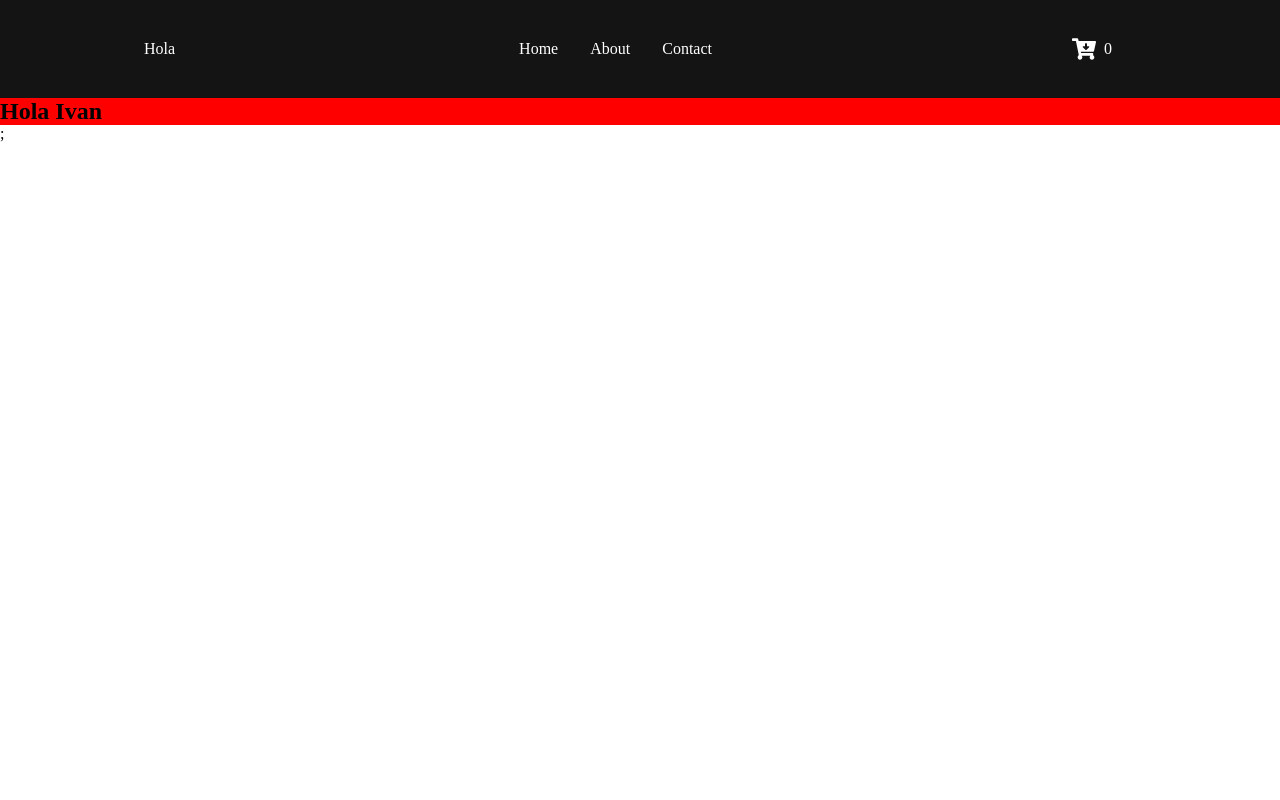
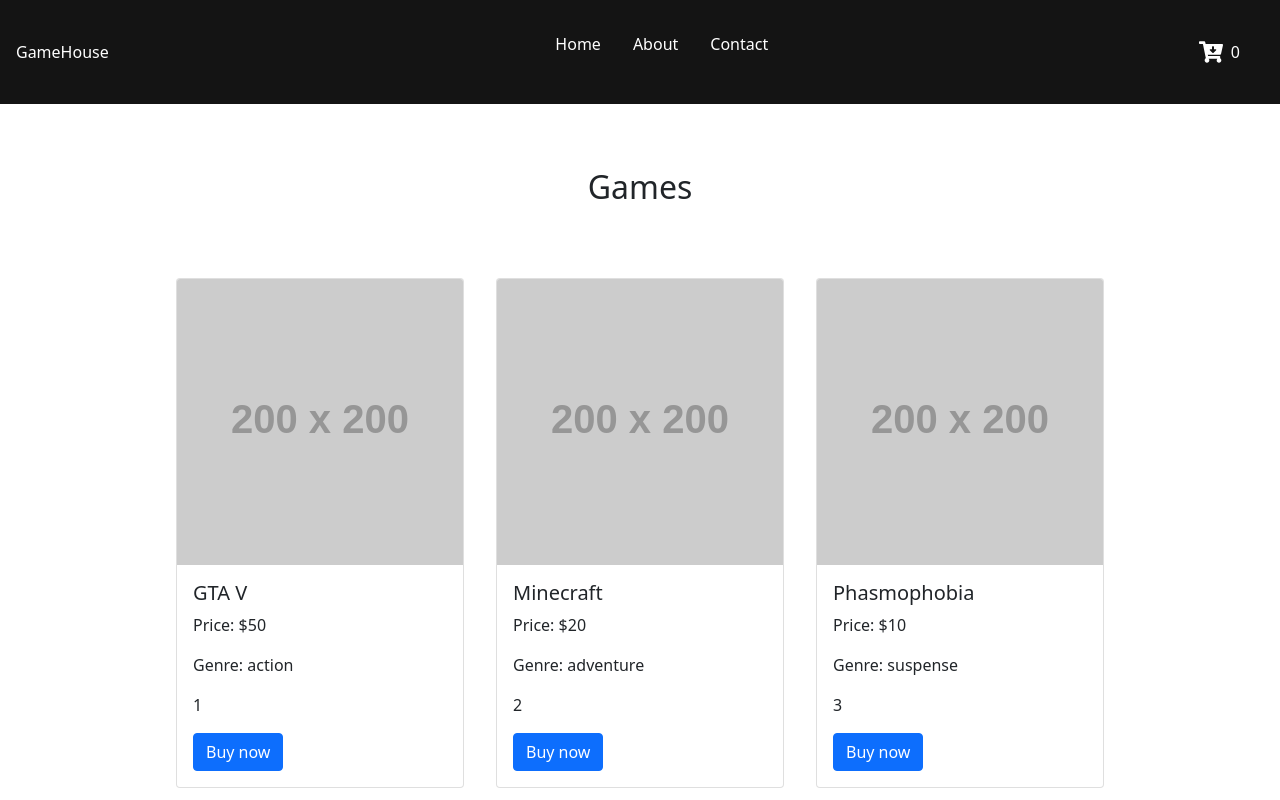
Before and after one commit to ivanstabile/E-commerce-React-CoderHouse, a React (Create React App) app: page / in a window 1280 px wide. Shown: the top 800 px of the page. Built offline with nearby package versions, Linux system fonts and the light colour scheme.

Commit message:
promesas y map

```diff
--- a/package.json
+++ b/package.json
@@ -6,8 +6,11 @@
     "@testing-library/jest-dom": "^5.14.1",
     "@testing-library/react": "^11.2.7",
     "@testing-library/user-event": "^12.8.3",
+    "bootstrap": "^5.1.0",
     "react": "^17.0.2",
+    "react-bootstrap": "^2.0.0-beta.5",
     "react-dom": "^17.0.2",
+    "react-icons": "^4.2.0",
     "react-scripts": "4.0.3",
     "web-vitals": "^1.1.2"
   },
--- a/src/App.js
+++ b/src/App.js
@@ -1,12 +1,14 @@
+import "bootstrap/dist/css/bootstrap.min.css";
 import "./App.css";
 import { NavBar } from "./components/navBar/NavBar.js";
 import { ItemListComponent } from "./components/container/ItemListComponent.js";
+// import { useState } from "react";
 
 function App() {
     return (
         <div className="App">
             <NavBar />
-            <ItemListComponent greeting="Hola Ivan" />;
+            <ItemListComponent />
         </div>
     );
 }
--- /dev/null
+++ b/src/components/container/Item.js
@@ -0,0 +1,22 @@
+import React from "react";
+import Button from "react-bootstrap/Button";
+import Card from "react-bootstrap/Card";
+
+export const Item = ({ img, price, name, genre, id }) => {
+    return (
+        <div className="card__container">
+            <Card style={{ width: "18rem" }}>
+                <Card.Img variant="top" src={img} alt={name} />
+                <Card.Body>
+                    <Card.Title>{name}</Card.Title>
+                    <Card.Text>
+                        <p>Price: ${price}</p>
+                        <p>Genre: {genre}</p>
+                        <p>{id}</p>
+                    </Card.Text>
+                    <Button variant="primary">Buy now</Button>
+                </Card.Body>
+            </Card>
+        </div>
+    );
+};
--- /dev/null
+++ b/src/components/container/ItemList.js
@@ -0,0 +1,14 @@
+import React from "react";
+import { Item } from "./Item";
+export const ItemList = ({ products }) => {
+    return (
+        <section className="products">
+            <h2>Games</h2>
+            <div className="card__container">
+                {products.map((prod) => (
+                    <Item key={prod.id} {...prod} />
+                ))}
+            </div>
+        </section>
+    );
+};
--- a/src/components/container/ItemListComponent.js
+++ b/src/components/container/ItemListComponent.js
@@ -1,9 +1,26 @@
-import React from "react";
+import React, { useEffect, useState } from "react";
+import { call } from "../../helpers/call";
+import { ItemList } from "./ItemList";
 import "./ItemListComponent.scss";
-export const ItemListComponent = ({ greeting }) => {
+
+export const ItemListComponent = () => {
+    const [data, setData] = useState([]);
+    const [loading, setLoading] = useState(false);
+
+    useEffect(() => {
+        setLoading(true);
+        call()
+            .then((res) => {
+                setData(res);
+            })
+            .finally(() => {
+                setLoading(false);
+            });
+    }, []);
+
     return (
         <div className="itemListComponent">
-            <h2>{greeting}</h2>
+            <>{loading ? <h2>Loading...</h2> : <ItemList products={data} />}</>
         </div>
     );
 };
--- a/src/components/container/ItemListComponent.scss
+++ b/src/components/container/ItemListComponent.scss
@@ -1,3 +1,21 @@
 .itemListComponent {
-    background: red;
+    margin: 2rem;
+
+    h2 {
+        padding: 2rem;
+    }
+
+    .products {
+        display: flex;
+        flex-direction: column;
+        justify-content: space-between;
+        align-items: center;
+
+        .card__container {
+            display: flex;
+            justify-content: center;
+            flex-wrap: wrap;
+            margin: 1rem;
+        }
+    }
 }
--- a/src/components/navBar/NavBar.js
+++ b/src/components/navBar/NavBar.js
@@ -5,7 +5,7 @@
     return (
         <header className="header">
             <nav className="nav">
-                <a href="#">Hola</a>
+                <a href="#">GameHouse</a>
                 <ul className="nav__ul">
                     <li className="nav__item">
                         <a href="#">Home</a>
--- a/src/components/navBar/NavBar.scss
+++ b/src/components/navBar/NavBar.scss
@@ -4,6 +4,7 @@
     justify-content: space-between;
     align-items: center;
     color: white;
+    width: 100%;
 
     .nav {
         padding: 1rem;
@@ -11,7 +12,7 @@
         justify-content: space-between;
         align-items: center;
         width: 100%;
-        margin: 0 8rem;
+        margin: 0 auto;
 
         a {
             text-decoration: none;
--- /dev/null
+++ b/src/data/stock.js
@@ -0,0 +1,58 @@
+export const stock = [
+    {
+        id: 1,
+        name: "GTA V",
+        genre: "action",
+        price: 50,
+        img: "https://via.placeholder.com/200",
+    },
+    {
+        id: 2,
+        name: "Minecraft",
+        genre: "adventure",
+        price: 20,
+        img: "https://via.placeholder.com/200",
+    },
+    {
+        id: 3,
+        name: "Phasmophobia",
+        genre: "suspense",
+        price: 10,
+        img: "https://via.placeholder.com/200",
+    },
+    {
+        id: 4,
+        name: "Limbo",
+        genre: "indie",
+        price: 10,
+        img: "https://via.placeholder.com/200",
+    },
+    {
+        id: 5,
+        name: "Inside",
+        genre: "indie",
+        price: 10,
+        img: "https://via.placeholder.com/200",
+    },
+    {
+        id: 6,
+        name: "Outlast",
+        genre: "horror",
+        price: 5,
+        img: "https://via.placeholder.com/200",
+    },
+    {
+        id: 7,
+        name: "Devour",
+        genre: "horror",
+        price: 5,
+        img: "https://via.placeholder.com/200",
+    },
+    {
+        id: 8,
+        name: "Dead by daylight",
+        genre: "horror",
+        price: 8,
+        img: "https://via.placeholder.com/200",
+    },
+];
--- /dev/null
+++ b/src/helpers/call.js
@@ -0,0 +1,9 @@
+import { stock } from "../data/stock";
+
+export const call = () => {
+    return new Promise((resolve, reject) => {
+        setTimeout(() => {
+            resolve(stock);
+        }, 2000);
+    });
+};
```
Also changed, not shown: 1 other file (tests, documents, lock files or other folders).
